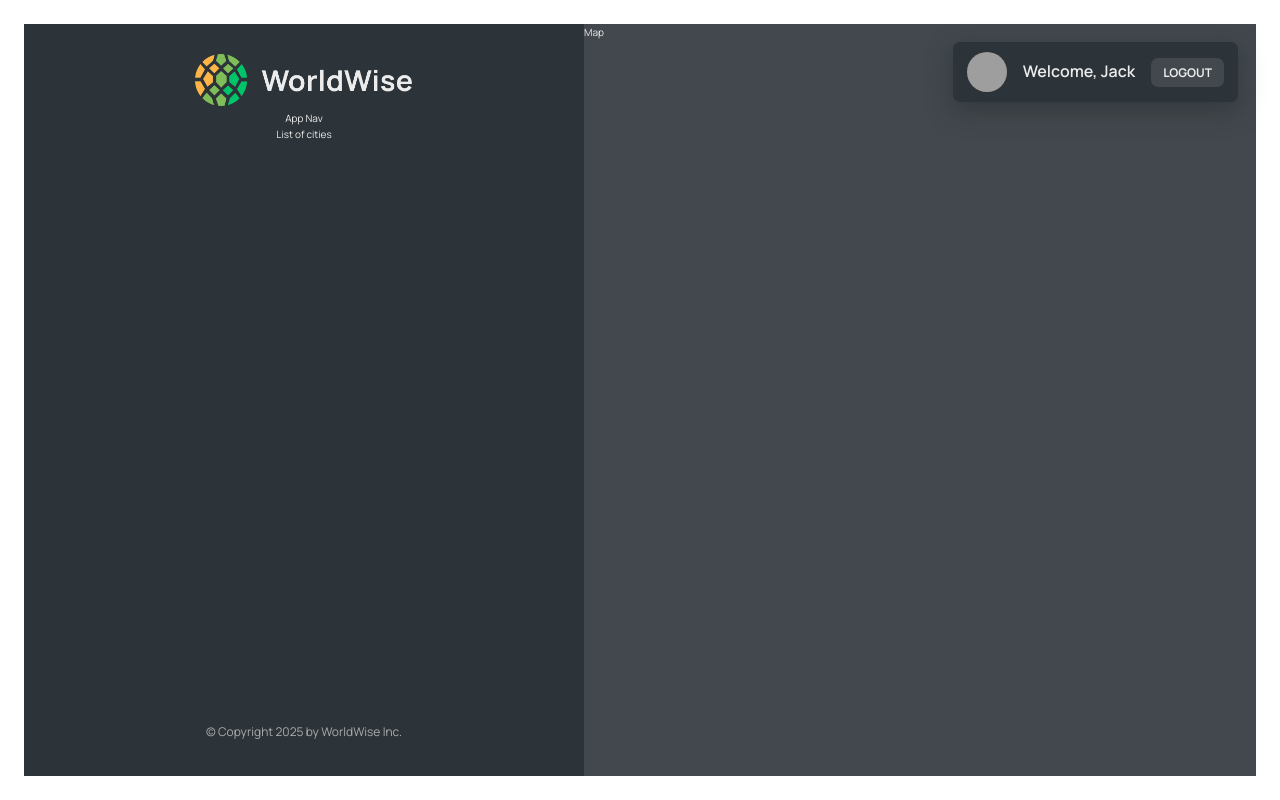
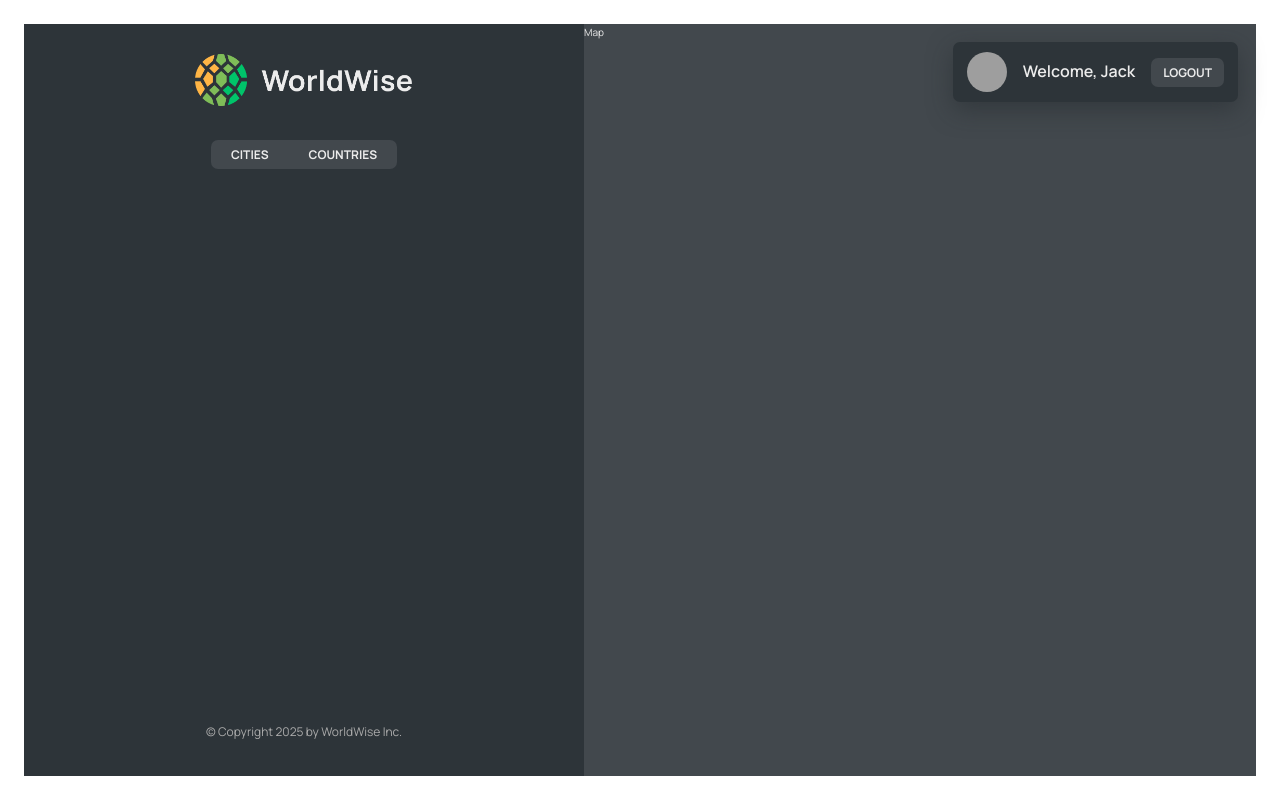
Before and after one commit to ThanhHieu2004/11-worldwise, a React (Vite) app: page /app in a window 1280 px wide. Built offline with nearby package versions, Linux system fonts and the light colour scheme; grey boxes are pictures that could not be loaded.

Commit message:
feat: Update routing and navigation structure with nested routes for cities and countries

```diff
--- a/src/App.jsx
+++ b/src/App.jsx
@@ -10,11 +10,15 @@
   return (
     <BrowserRouter>
       <Routes>
-        <Route path="/" element={<Homepage />} />
+        <Route index path="/" element={<Homepage />} />
         <Route path="product" element={<Product />} />
         <Route path="pricing" element={<Pricing />} />
         <Route path="login" element={<Login />} />
-        <Route path="app" element={<AppLayout />} />
+        <Route path="app" element={<AppLayout />}>
+          <Route index path="cities" element={<div>Cities</div>} />
+          <Route path="countries" element={<div>Countries</div>} />
+          <Route path="form" element={<div>Form</div>} />
+        </Route>
         <Route path="*" element={<PageNotFound />} />
       </Routes>
     </BrowserRouter>
--- a/src/components/AppNav.jsx
+++ b/src/components/AppNav.jsx
@@ -1,6 +1,18 @@
 import React from "react";
 import styles from "./AppNav.module.css";
+import { NavLink } from "react-router-dom";
 
 export default function AppNav() {
-  return <div>App Nav</div>;
+  return (
+    <nav className={styles.nav}>
+      <ul>
+        <li>
+          <NavLink to="cities">Cities</NavLink>
+        </li>
+        <li>
+          <NavLink to="countries">Countries</NavLink>
+        </li>
+      </ul>
+    </nav>
+  );
 }
--- a/src/components/SideBar.jsx
+++ b/src/components/SideBar.jsx
@@ -3,13 +3,14 @@
 import Logo from "./Logo";
 import AppNav from "./AppNav";
 import Footer from "./Footer";
+import { Outlet } from "react-router-dom";
 
 export default function SideBar() {
   return (
     <div className={styles.sidebar}>
       <Logo />
       <AppNav />
-      <p>List of cities</p>
+      <Outlet />
       <Footer />
     </div>
   );
```
